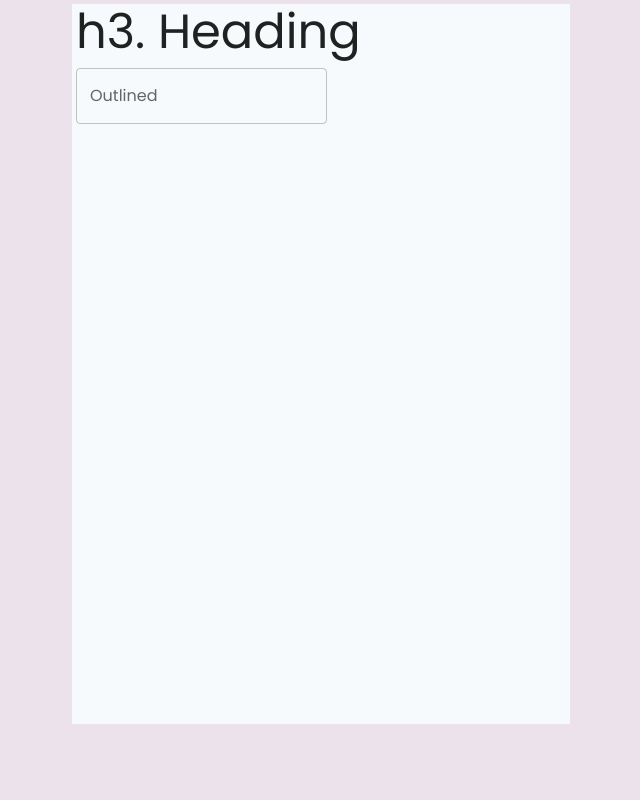
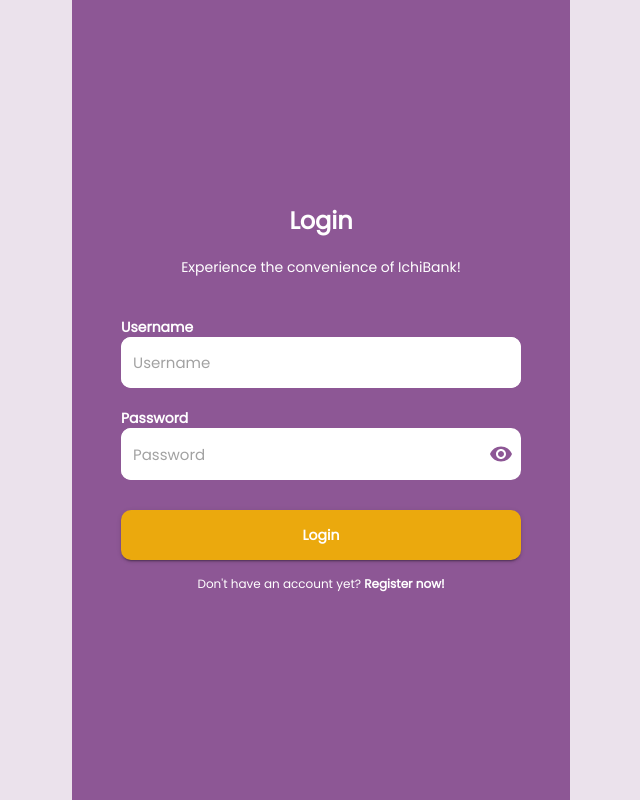
Before and after one commit to annisadevin/infoloker-fe, a React (Create React App) app: page /auth/login in a window 1280 px wide. Shown: the whole page, without its empty margins (319-959 px from the left). Built offline with nearby package versions, Linux system fonts and the light colour scheme.

Commit message:
login layout

```diff
--- a/src/components/Activity/Activity.js
+++ b/src/components/Activity/Activity.js
@@ -1,6 +1,8 @@
-import React, { useEffect } from "react";
+import React from "react";
 import { Box, Typography, Container } from "@mui/material";
 import { makeStyles } from "@mui/styles";
+import AddBalance from "./add-balance.png";
+import Withdraw from "./withdraw.png";
 
 const useStyles = makeStyles((theme) => ({
   cardContainer: {
@@ -9,11 +11,13 @@
     borderRadius: "20px",
     padding: theme.spacing(3),
     boxShadow: "0px 4px 10px rgba(0, 0, 0, 0.1)",
+    display: "flex",
+    alignItems: "center",
   },
   quizContainer: {
     color: "black",
     padding: theme.spacing(3),
-    marginTop: theme.spacing(3),
+    marginTop: theme.spacing(1),
     display: "flex",
     alignItems: "center",
     justifyContent: "space-between",
@@ -25,6 +29,12 @@
   activityCard: {
     marginLeft: "20px",
     marginRight: "20px",
+    marginBottom: "20px",
+  },
+  roundedImage: {
+    borderRadius: "20%", // Make the image circular (50% of its width/height)
+    width: "60px", // Set your desired width for the image
+    height: "60px", // Set your desired height for the image
   },
 }));
 
@@ -36,19 +46,66 @@
       <Box className={classes.currBalance}>
         <Container maxWidth="sm" className={classes.quizContainer}>
           <div>
-            <Typography variant="h6" fontWeight="bold">
+            <Typography variant="subtitle1" fontWeight="bold">
               Activity
             </Typography>
           </div>
           <div>
-            <Typography variant="subtitle2">View All</Typography>
+            <Typography variant="caption">View All</Typography>
           </div>
         </Container>
       </Box>
       <Box className={classes.activityCard}>
         <Container maxWidth="sm" className={classes.cardContainer}>
-          <div>
-            <p>Halo</p>
+          <div style={{ flex: 1, marginRight: "20px" }}>
+            <img
+              src={AddBalance}
+              alt="add balance"
+              className={classes.roundedImage}
+            />
+          </div>
+          <div style={{ flex: 3 }}>
+            <Typography variant="subtitle2" fontWeight="bold">
+              Add Balance
+            </Typography>
+            <Typography variant="caption">10 Jan 2023</Typography>
+          </div>
+          <div style={{ flex: 3, textAlign: "right" }}>
+            <Typography
+              variant="subtitle2"
+              fontWeight="bold"
+              style={{ color: "green" }}
+            >
+              + Rp 5,400
+            </Typography>
+            <Typography variant="caption">In Cash</Typography>
+          </div>
+        </Container>
+      </Box>
+      <Box className={classes.activityCard}>
+        <Container maxWidth="sm" className={classes.cardContainer}>
+          <div style={{ flex: 1, marginRight: "20px" }}>
+            <img
+              src={Withdraw}
+              alt="withdraw"
+              className={classes.roundedImage}
+            />
+          </div>
+          <div style={{ flex: 3 }}>
+            <Typography variant="subtitle2" fontWeight="bold">
+            Withdraw
+            </Typography>
+            <Typography variant="caption">11 jan 2022</Typography>
+          </div>
+          <div style={{ flex: 3, textAlign: "right" }}>
+            <Typography
+              variant="subtitle2"
+              fontWeight="bold"
+              style={{ color: "red" }}
+            >
+              -Rp 54,417.80
+            </Typography>
+            <Typography variant="caption">Card</Typography>
           </div>
         </Container>
       </Box>
--- a/src/index.css
+++ b/src/index.css
@@ -21,12 +21,46 @@
   text-decoration: none;
 }
 .banner{
-  background-color: #26BAEE;
+  background-color: black;
   max-height: 10rem;
-  color: white;
+  color: black;
   padding: 2rem 2rem 3rem 2rem;
 }
 
 .gradient-bg {
   background: linear-gradient(to bottom, #26BAEE 30vh, white 0%);
 }
+
+h2{
+  font-size: 22px !important;
+}
+
+h3{
+  font-size: 20px !important;
+}
+
+h4{
+  font-size: 15px !important;
+}
+
+.extra-bold{
+  font-weight: 800;
+}
+
+.text-bold{
+  font-weight: 700;
+}
+
+.semi-bold{
+  font-weight: 600;
+}
+
+.black{
+  font-weight: 9000;
+}
+
+.row-box{
+  display: flex;
+  flex-direction: row;
+  align-items: center;
+}
--- a/src/pages/Dashboard/Dashboard.js
+++ b/src/pages/Dashboard/Dashboard.js
@@ -1,5 +1,4 @@
 import React, { useEffect } from "react";
-import { client } from "../../lib/client";
 import {
   Box,
   Typography,
@@ -23,10 +22,11 @@
     padding: theme.spacing(3),
     display: "flex",
     alignItems: "flex-end",
+    marginBottom: "10px"
   },
   profilePicture: {
-    width: 50,
-    height: 50,
+    width: 40,
+    height: 40,
     borderRadius: "50%",
   },
   profilePictureContainer: {
@@ -48,7 +48,7 @@
     right: theme.spacing(2),
   },
   iconSize: {
-    fontSize: 35,
+    fontSize: 28,
   },
 }));
 
@@ -71,10 +71,10 @@
           />
         </Box>
         <div className={classes.textContainer}>
-          <Typography variant="h5" className="extra-bold">
+          <Typography variant="h6" className="extra-bold">
             <b>Hi, Lou</b>
           </Typography>
-          <Typography variant="h6" className="semi-bold">
+          <Typography variant="subtitle1" className="semi-bold">
             <span className={classes.blueRoundedText}>Welcome Back!</span>
           </Typography>
         </div>
--- a/src/pages/Login/Login.js
+++ b/src/pages/Login/Login.js
@@ -1,24 +1,160 @@
-import * as React from "react";
-import Box from "@mui/material/Box";
-import TextField from "@mui/material/TextField";
-import "@fontsource/roboto/400.css";
-import Typography from '@mui/material/Typography';
+import { React, useState } from "react";
+import {
+  Button,
+  Container,
+  IconButton,
+  InputAdornment,
+  TextField,
+  Typography,
+} from "@mui/material";
+import { makeStyles } from "@mui/styles";
+import { Padding, Visibility, VisibilityOff } from "@mui/icons-material";
+
+const useStyles = makeStyles((theme) => ({
+  wrapper: {
+    backgroundColor: "#8D5795",
+    minHeight: "100vh",
+    display: "flex",
+    justifyContent: "center",
+    alignItems: "center",
+  },
+  textContainer: {
+    color: "white",
+    textAlign: "center",
+  },
+  iconButton: {
+    backgroundColor: "white",
+    color: "#8D5795",
+    "&:hover": {
+      backgroundColor: "white",
+    },
+  },
+  customButton: {
+    textTransform: "none",
+    backgroundColor: "#EBA90D",
+    "&:hover": {
+      backgroundColor: "#E2A517", // Set the background color for the button on hover
+    },
+    borderRadius: "10px",
+    width: "25rem",
+    padding: "0.8rem",
+    marginBottom: "0.7rem",
+  },
+}));
 
 const Login = () => {
+  const classes = useStyles();
+  const [showPassword, setShowPassword] = useState(false);
+  const handleClickShowPassword = () => {
+    setShowPassword((prev) => !prev);
+  };
+  const handleMouseDownPassword = (event) => {
+    event.preventDefault();
+  };
   return (
-    <Box
-      component="form"
-      sx={{
-        "& > :not(style)": { m: 1, width: "25ch" },
-      }}
-      noValidate
-      autoComplete="off"
-    >
-      <Typography variant="h3" gutterBottom>
-        h3. Heading
-      </Typography>
-      <TextField id="outlined-basic" label="Outlined" variant="outlined" />
-    </Box>
+    <Container fixed className={classes.wrapper}>
+      <div className={classes.textContainer}>
+        <Typography
+          variant="h5"
+          className="extra-bold"
+          style={{ marginBottom: "20px" }}
+        >
+          <b>Login</b>
+        </Typography>
+        <Typography variant="body2" style={{ marginBottom: "40px" }}>
+          Experience the convenience of IchiBank!
+        </Typography>
+        <Typography variant="body2" style={{ textAlign: "left" }}>
+          <b>Username</b>
+        </Typography>
+        <div style={{ marginBottom: "20px" }}>
+          <TextField
+            autoComplete="off"
+            name="username"
+            id="filled-basic"
+            variant="filled"
+            type="text"
+            placeholder="Username"
+            InputProps={{
+              disableUnderline: true,
+              sx: {
+                width: "25rem",
+                borderRadius: "10px",
+                backgroundColor: "white",
+                "& .MuiFilledInput-input": {
+                  paddingTop: "15px",
+                  paddingBottom: "15px",
+                  backgroundColor: "white",
+                  borderRadius: "10px",
+                  fontSize: "15px",
+                },
+              },
+            }}
+          />
+        </div>
+        <Typography variant="body2" style={{ textAlign: "left" }}>
+          <b>Password</b>
+        </Typography>
+        <div style={{ marginBottom: "30px" }}>
+          <TextField
+            autoComplete="off"
+            name="password"
+            id="filled-basic"
+            variant="filled"
+            type={showPassword ? "text" : "password"}
+            placeholder="Password"
+            InputProps={{
+              disableUnderline: true,
+              sx: {
+                width: "25rem",
+                borderRadius: "10px",
+                backgroundColor: "white",
+                "& .MuiFilledInput-root": {
+                  backgroundColor: "white",
+                },
+                "& .MuiFilledInput-input": {
+                  paddingTop: "15px",
+                  paddingBottom: "15px",
+                  backgroundColor: "white",
+                  borderRadius: "10px",
+                  fontSize: "15px",
+                },
+                "&:hover": {
+                  backgroundColor: "white",
+                },
+              },
+              endAdornment: (
+                <InputAdornment position="end">
+                  <IconButton
+                    aria-label="toggle password visibility"
+                    onClick={handleClickShowPassword}
+                    onMouseDown={handleMouseDownPassword}
+                    edge="end"
+                    className={classes.iconButton} // Apply the custom styles to the IconButton
+                  >
+                    {showPassword ? <VisibilityOff /> : <Visibility />}
+                  </IconButton>
+                </InputAdornment>
+              ),
+              classes: {
+                adornedEnd: classes.adornedEnd,
+              },
+            }}
+          />
+        </div>
+        <Button
+          variant="contained"
+          type="submit"
+          className={classes.customButton}
+        >
+          <b>Login</b>
+        </Button>
+        <br />
+        <Typography variant="caption" style={{ textAlign: "left" }}>
+          Don't have an account yet? <b>Register now!</b>
+        </Typography>
+      </div>
+    </Container>
   );
 };
 
```
Also changed, not shown: src/components/CurrentBalance/CurrentBalance.js (+14 -7 lines), src/components/Activity/add-balance.png (added), src/components/Activity/withdraw.png (added).
